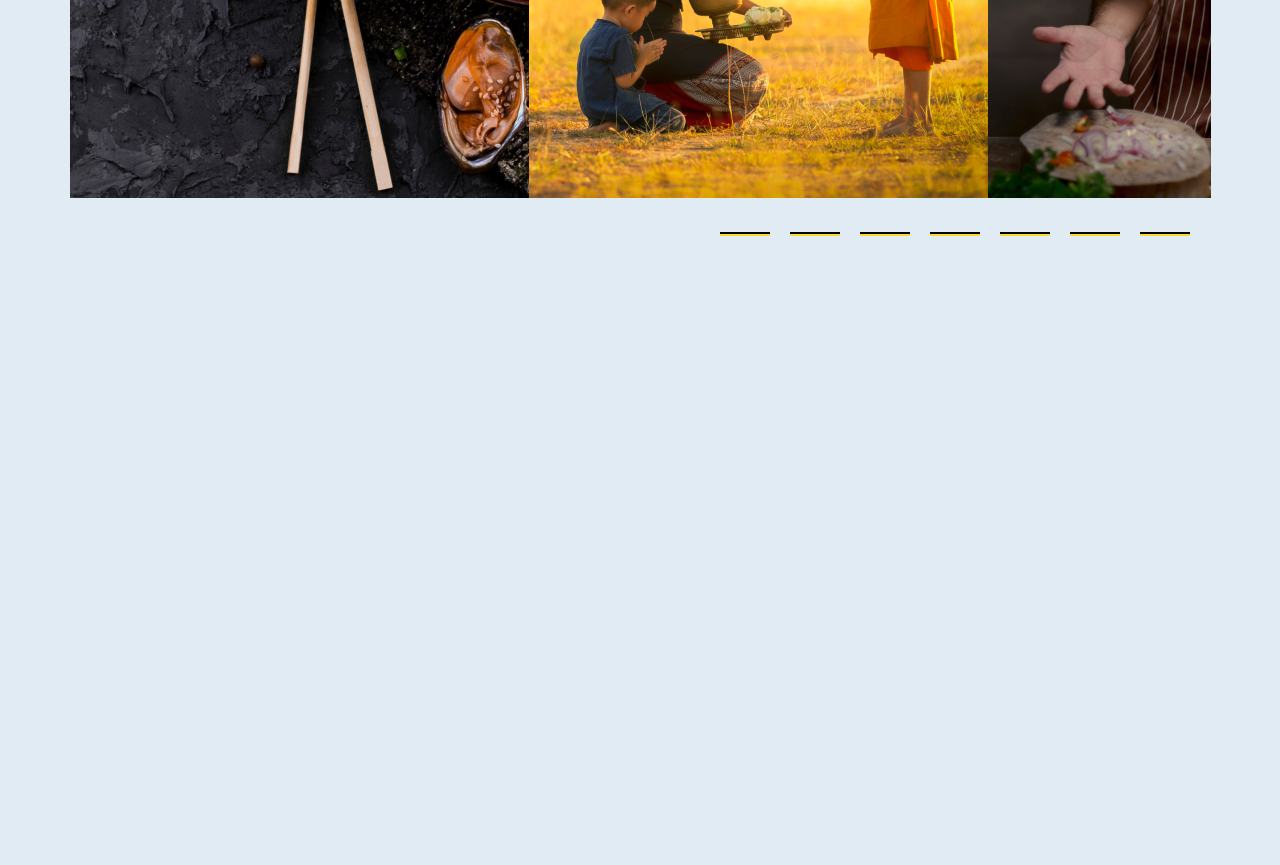
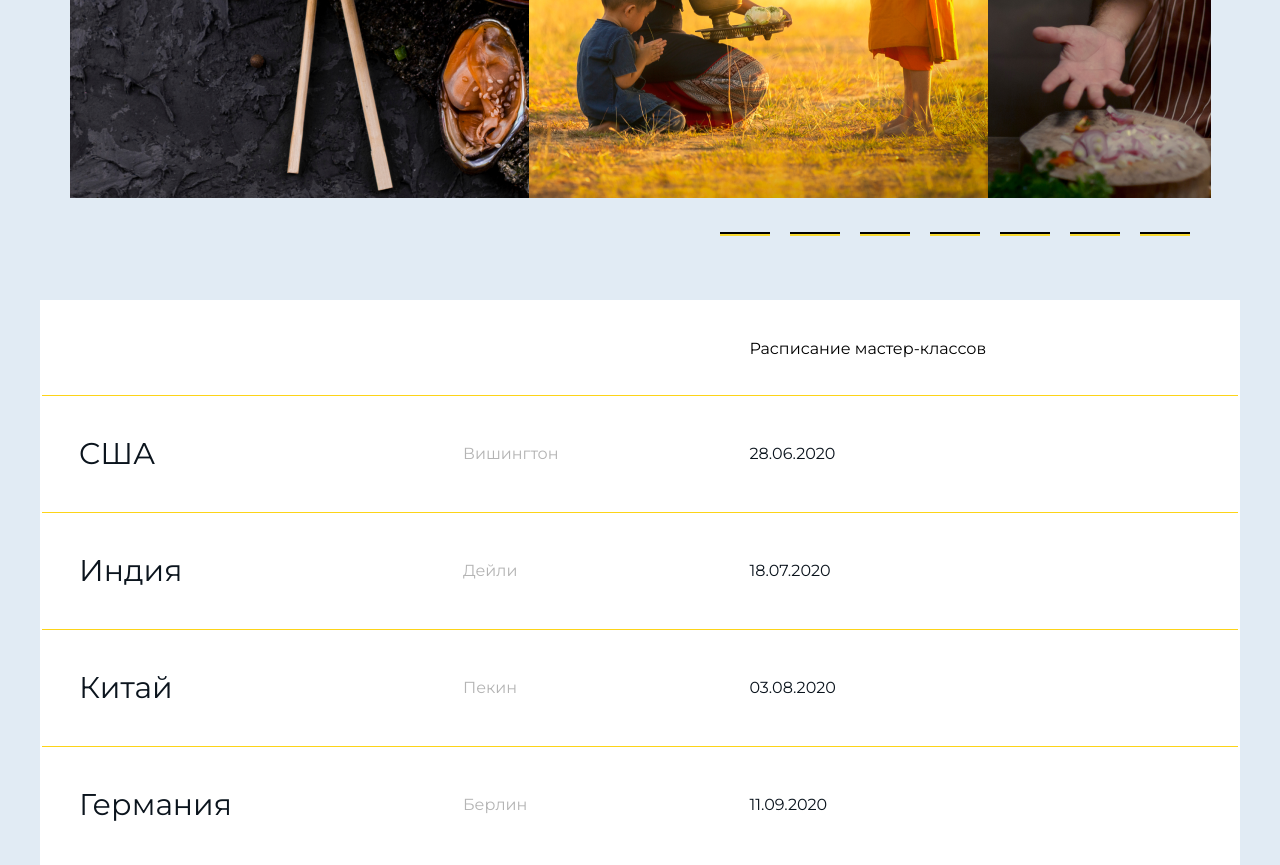
Before and after one commit to Ivan20066/Cook-Travel, a plain HTML site: page index.html in a window 1280 px wide. Shown: the part 2099-2964 px from the top of the page. Before the commit the page ends 2399 px from the top, so only its background shows below. Drawn offline with Linux system fonts and the light colour scheme.

Commit message:
секция расписание

```diff
--- a/css/main.css
+++ b/css/main.css
@@ -196,3 +196,52 @@ float: left;
 .schedule {
     margin-top: 64px;
 }
+table {
+    width: 1200px; /* Ширина таблицы */
+    border-collapse: collapse; /* Убираем двойные линии между ячейками */
+    border: 2px solid white;
+    /* Прячем рамку вокруг таблицы */
+   }
+   td {
+    padding: 3px; /* Поля вокруг содержимого таблицы */
+    /* Параметры рамки */
+    text-align: left; /* Выравнивание по левому краю */
+   }
+   th, td {
+    background:#ffffff;
+    padding: 37px;
+    font-family: Montserrat;
+
+   }
+   tr {
+    border: 1px solid #FDD418;
+   }
+   .wrapper__schedule {
+       width: 1200px;
+       margin: auto;
+   }
+   .country {
+    font-style: normal;
+    font-weight: normal;
+    font-size: 30px;
+    line-height: 140%;
+    color: #0B141D;
+   }
+   .city {
+    font-size: 16px;
+    line-height: 140%;
+    color: #B4B4B4;
+   }
+   .data {
+    font-weight: normal;
+    font-size: 16px;
+    line-height: 140%;
+    color: #0B141D;
+   }
+   th {
+    font-weight: normal;
+    font-size: 16px;
+    line-height: 20px;
+    color: #0B141D;
+
+   }
--- a/index.html
+++ b/index.html
@@ -150,7 +150,26 @@
 </div>
 </section>
   <section class="schedule">
+      <div class="wrapper__schedule">
 
+
+    <table>
+        <tr>
+         <td>&nbsp;</td><td></td><td>Расписание мастер-классов</td>
+        <tr>
+         <td class=country>CША</td><td class=city>Вишингтон</td><td class=data>28.06.2020</td>
+        </tr>
+        <tr>
+         <td class=country>Индия</td><td class=city>Дейли</td><td class=data>18.07.2020</td>
+        </tr>
+        <tr>
+         <td class=country>Китай</td><td class=city>Пекин</td><td class=data>03.08.2020</td>
+        </tr>
+        <tr>
+            <td class=country>Германия</td><td class=city>Берлин </td><td class=data>11.09.2020</td>
+           </tr>
+       </table>
+    </div>
   </section>
 
 
```
